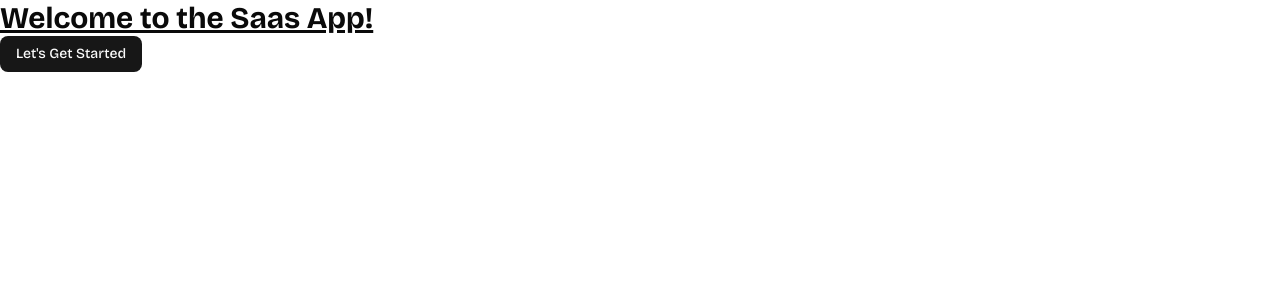
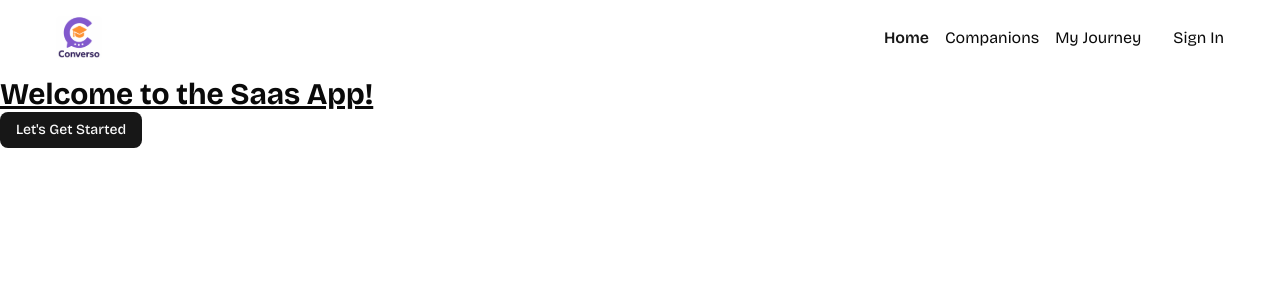
Before and after one commit to UeMHRB/saas-app, a Next.js app: page / in a window 1280 px wide. Shown: the top 300 px of the page. Built offline with nearby package versions, Linux system fonts and the light colour scheme.

Commit message:
implement navbar

```diff
--- a/app/layout.tsx
+++ b/app/layout.tsx
@@ -1,6 +1,7 @@
 import type { Metadata } from "next";
 import { Bricolage_Grotesque } from "next/font/google";
 import "./globals.css";
+import Navbar from "@/components/Navbar";
 
 const bricolage = Bricolage_Grotesque({
   variable: "--font-bricolage",
@@ -19,7 +20,10 @@
 }>) {
   return (
     <html lang="en">
-      <body className={`${bricolage.variable} antialiased`}>{children}</body>
+      <body className={`${bricolage.variable} antialiased`}>
+        <Navbar/>
+        {children}
+      </body>
     </html>
   );
 }
--- /dev/null
+++ b/components/NavItems.tsx
@@ -0,0 +1,32 @@
+'use client'
+import { cn } from "@/lib/utils"
+import Link from "next/link"
+import { usePathname } from "next/navigation"
+
+const navItems = [
+  { label: 'Home', href: '/' },
+  { label:'Companions',href: '/companions' },
+  {label:'My Journey', href: '/my-journey'},
+]
+
+
+const NavItems = () => {
+    const pathname = usePathname();
+
+
+  return (
+    <nav className='flex items-center gap-4'>
+        { navItems.map(({label,href}) =>(
+        <Link
+            key={label}
+            href={href}
+            className= {cn(pathname === href && 'text-primary font-semibold' )} >
+                {label}
+        </Link>
+
+        ))}
+    </nav>
+)
+}
+
+export default NavItems
--- /dev/null
+++ b/components/Navbar.tsx
@@ -0,0 +1,27 @@
+import Image from 'next/image'
+import Link from 'next/link'
+import React from 'react'
+import NavItems from './NavItems'
+
+const Navbar = () => {
+    return (
+        <nav className='navbar'>
+            <Link href="/">
+                <div className='flex items-center gap-2.5 cursor-pointer'>
+                    < Image src='/images/logo.svg'
+                        alt='logo' width={46}
+                        height={44}
+                    />
+                </div>
+            </Link>
+            <div className='flex items-center gap-8'>
+                <NavItems/>
+                <p>Sign In</p>
+            </div>
+
+
+        </nav>
+    )
+}
+
+export default Navbar
```
